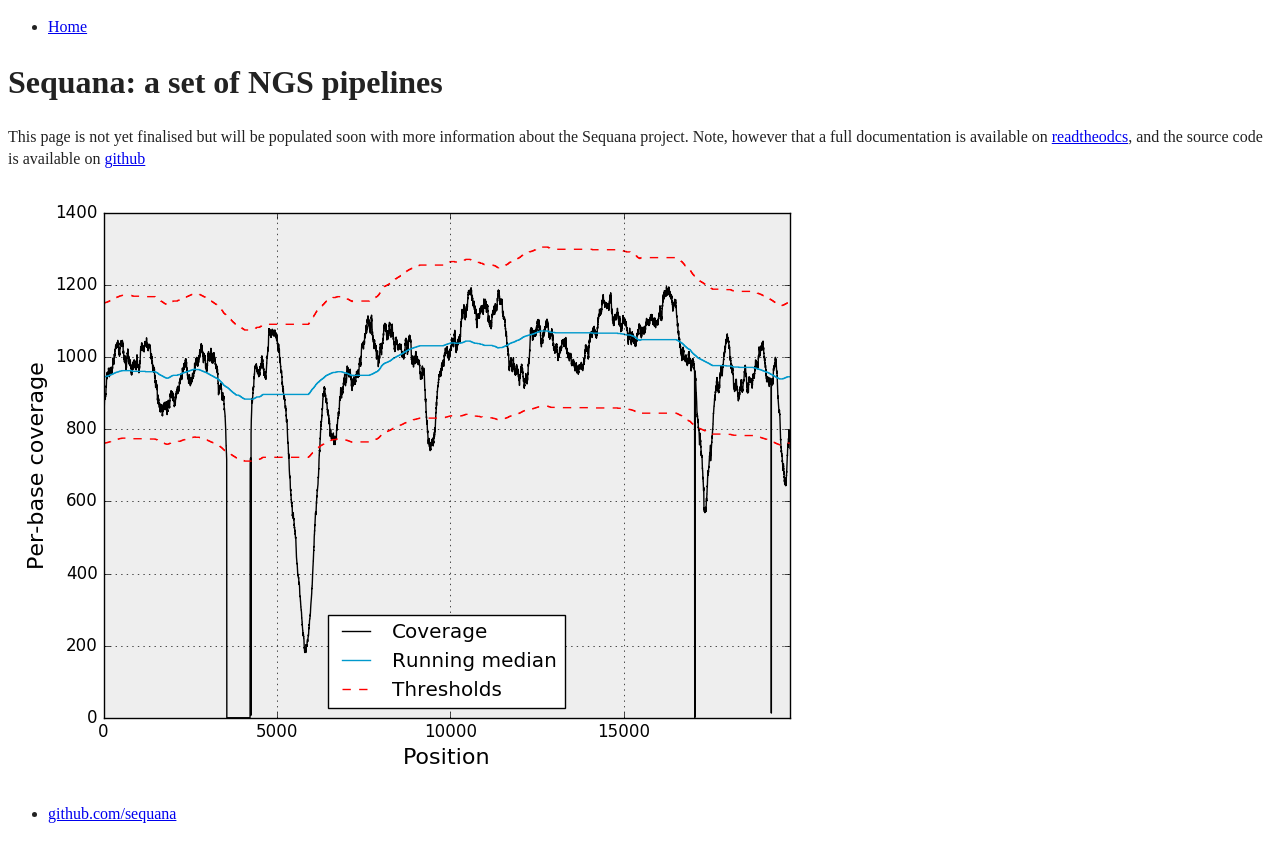
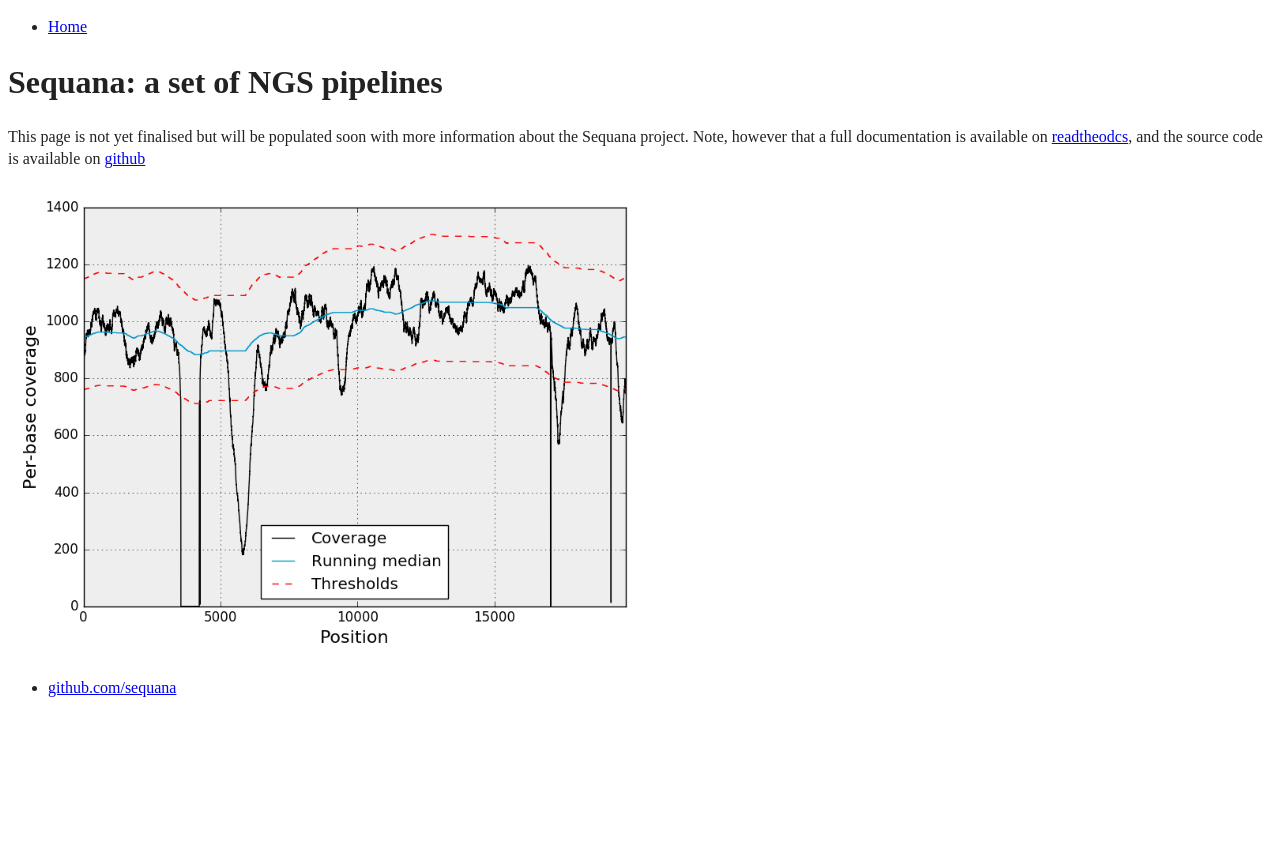
Before and after one commit to sequana/sequana.github.io, a Jekyll site: the page built from index.html, in a window 1280 px wide. Shown: the top 862 px of the page. Built offline with Jekyll 4.4.1, drawn with Linux system fonts in a browser that asks for light colours.

Commit message:
Update index.html

```diff
--- a/index.html
+++ b/index.html
@@ -13,6 +13,6 @@ title: Sequana pipelines
 
 	<div>
 
-		<a href="http://sequana.readthedocs.org"><img src="images/coverage.png"></a>
+		<a href="http://sequana.readthedocs.org"><img style="width:50%" src="images/coverage.png"></a>
 	</div>
 </div>
```
